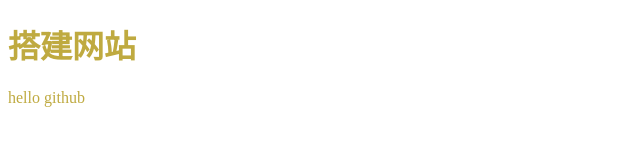
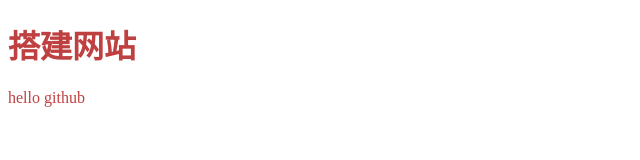
Before and after one commit to beichuan2/test, a plain HTML site: page index.html in a window 1280 px wide. Shown: the whole page, without its empty margins (0-640 px from the left). Drawn offline with Linux system fonts and the light colour scheme.

Commit message:
Update index.html

```diff
--- a/index.html
+++ b/index.html
@@ -5,7 +5,7 @@
     <title>我的侧视</title>
     <style>
       body{
-        color:hsla(50,50%,50%,1)
+        color:hsla(0,50%,50%,1)
       }
     </style>
   </head>
```
